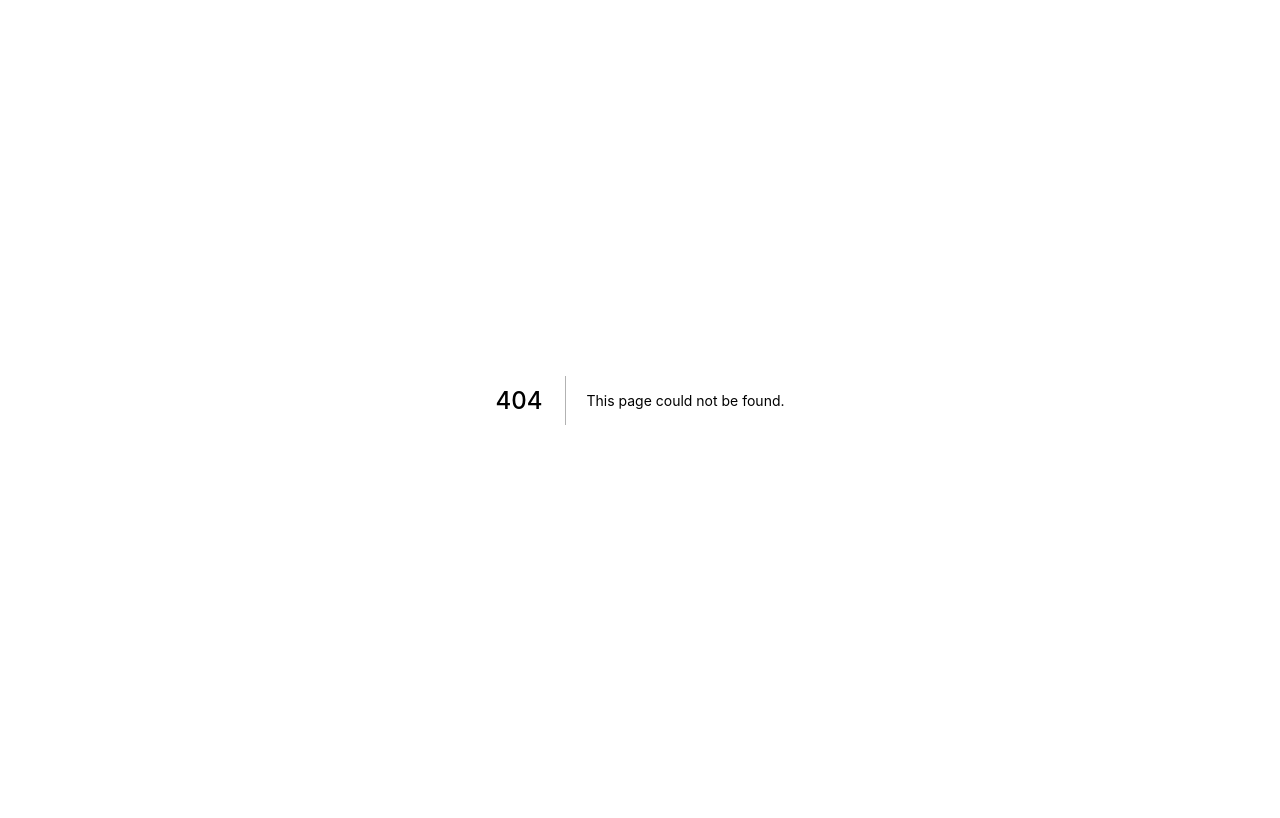
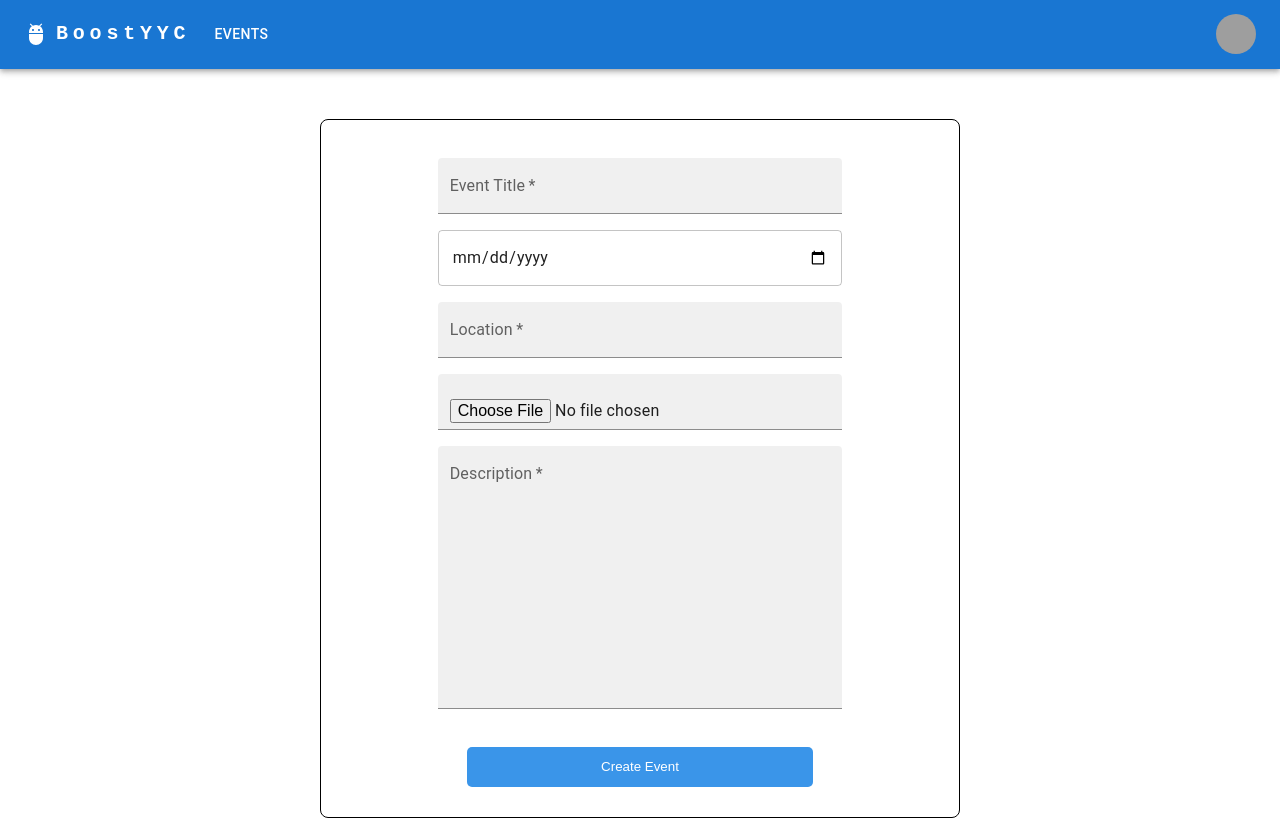
Before and after one commit to ashgrover/yyctech2022frontend, a Next.js app: page /createPost in a window 1280 px wide. Before the commit this address had no page. Built offline with nearby package versions, Linux system fonts and the light colour scheme; grey boxes are pictures that could not be loaded.

Commit message:
Merge branch 'main' of https://github.com/ashgrover/yyctech2022frontend

```diff
--- /dev/null
+++ b/components/EventForm.jsx
@@ -0,0 +1,76 @@
+import { Box, TextField } from '@mui/material'
+import React from 'react'
+
+function EventForm() {
+    return (
+        <center>
+        <Box
+            component="form"
+            sx={{
+                '& .MuiTextField-root': { m: 1, width: '70%' },
+                    marginTop: "50px",
+                    border: "1px solid black",
+                    borderRadius: "8px",
+                    padding: "30px",
+                    width: "50%"
+            }}
+            noValidate
+            autoComplete="off"
+        >
+            <div>
+                <TextField
+                    required
+                    id="EventTitle"
+                    label="Event Title"
+                    type="text"
+                    variant='filled'
+
+                />
+            </div>
+            <div>
+                <TextField
+                required
+                id="EventDate"
+                type="date"
+                />
+            </div>
+            <div>
+                <TextField
+                    required
+                    id="EventLocation"
+                    label="Location"
+                    type="text"
+                    variant='filled'
+                />
+            </div>
+            <div>
+                <TextField
+                    id="EventImage"
+                    type="file"
+                    variant='filled'
+                />
+            </div>
+            <div>
+                <TextField
+                    required
+                    id="EventDescription"
+                    sx={{
+                        '& input': {
+                            height: "230px"
+                        }
+                    }}
+                    label="Description"
+                    type="text"
+                    variant='filled'
+                />
+            </div>
+            {/* <br/>
+            <hr/> */}
+            <br/>
+            <button style={{marginTop: "10px", backgroundColor:'rgb(58,149,233)', border: 'none', color:'white', width: "60%", height: "40px", borderRadius: "5px"}} >Create Event</button>
+        </Box>
+        </center>
+    )
+}
+
+export default EventForm
--- /dev/null
+++ b/pages/createPost.js
@@ -0,0 +1,13 @@
+import React from 'react';
+import Layout from "../components/Layout";
+import EventForm from "../components/EventForm";
+
+function createPost() {
+  return (
+    <Layout>
+        <EventForm />
+    </Layout>
+  )
+}
+
+export default createPost
```
Also changed, not shown: components/BusinessForm.jsx (deleted, +0 -64 lines).
